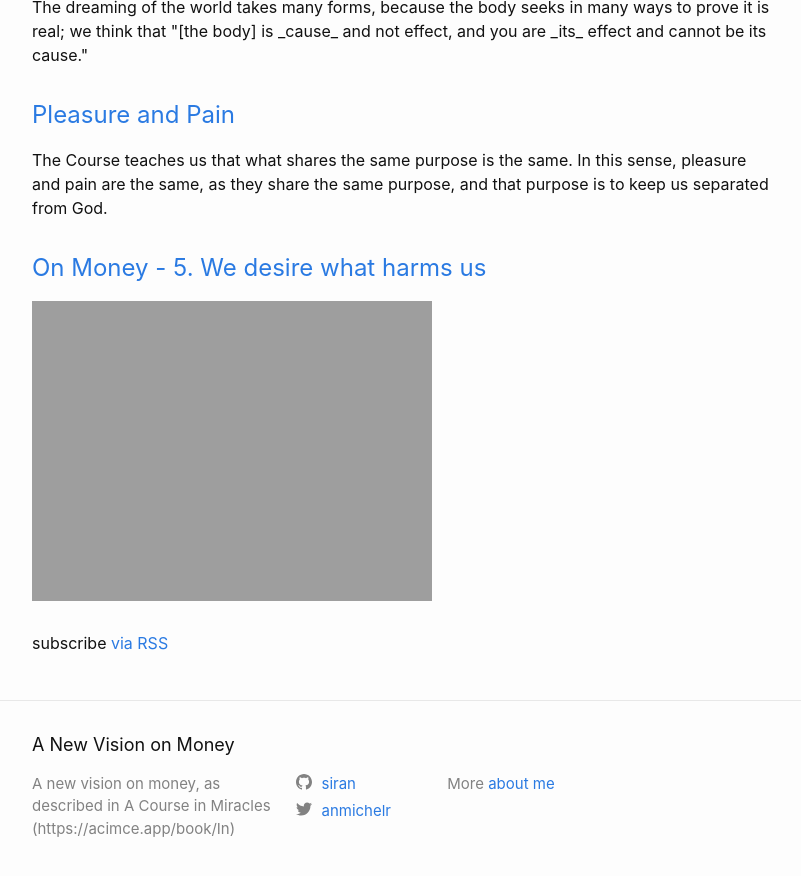
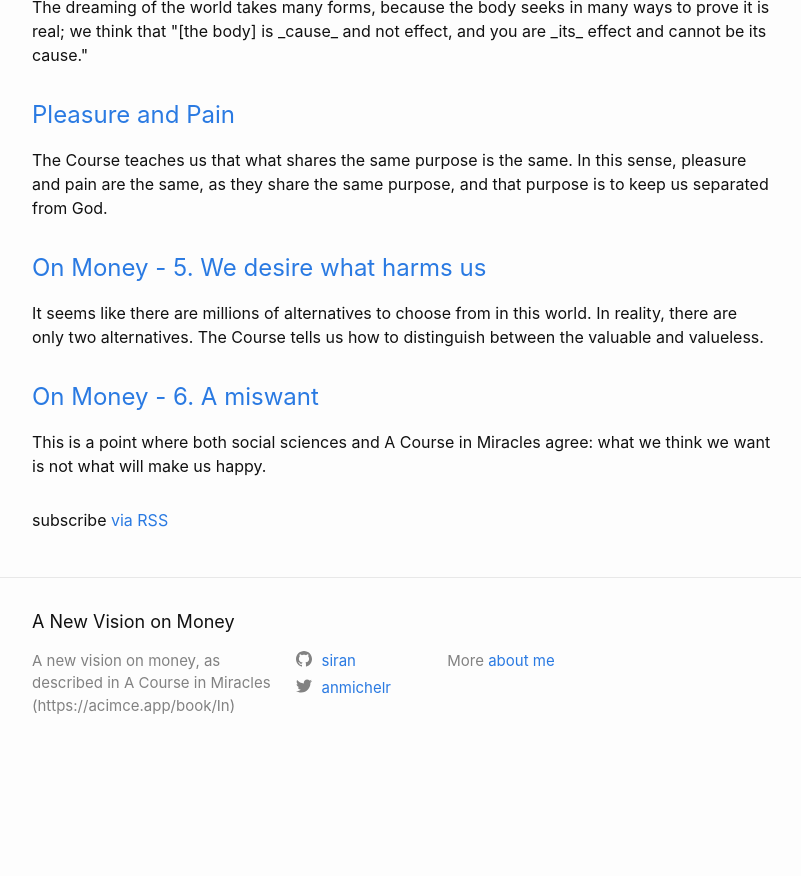
Before and after one commit to siran/a_new_vision_on_money, a Jekyll site: the page built from index.markdown, in a window 1280 px wide and 900 px high, scrolled down 1315 px. Shown: the top 876 px of the window, without its empty margins (238-1039 px from the left). Built offline with Jekyll 4.4.1, drawn with Linux system fonts in a browser that asks for light colours; after the commit the page ends 2092 px from its top, so only the background shows below that; some of the changed lines change nothing that is shown.

Commit message:
6 a miswant

```diff
--- a/_posts/2024-10-07-on-money--5.-we-desire-what-harms-us.md
+++ b/_posts/2024-10-07-on-money--5.-we-desire-what-harms-us.md
@@ -5,7 +5,8 @@
   - money
   - philosophy
   - spirituality
-canonical_url:
+canonical_url: https://anrodriguez.substack.com/p/on-money-5-we-desire-what-harms-ushtml
+excerpt: It seems like there are millions of alternatives to choose from in this world. In reality, there are only two alternatives. The Course tells us how to distinguish between the valuable and valueless.
 ---
 ![](https://siran.github.io/assets/a_new_vision_on_money/donuts.png)
 
@@ -77,7 +78,7 @@
 
 Imagine being able to buy and own things and not feel any guilt about it. It is possible if you stop choosing what has no value. In every decision where you are unsure of what to choose, be sure to apply these four criteria. You will likely change your mind about the goal you want to achieve.
 
-## Practice 1
+## Practice
 ### Warmup
 **When you have a few minutes in the day to do this exercise**, grab some paper and a pencil to take notes. Spend several minutes writing down as many things as come to mind that you would like to achieve, reach, or obtain. Here's an example:
 - Desire: `___________`
--- /dev/null
+++ b/_posts/2024-10-12-on-money--6.-a-miswant.md
@@ -0,0 +1,95 @@
+---
+date: 2024-10-12 06:08:57
+excerpt: "This is a point where both social sciences and A Course in Miracles agree: what we think we want is not what will make us happy."
+title: On Money - 6. A miswant
+tags:
+  - money
+  - philosophy
+  - spirituality
+---
+![](https://siran.github.io/assets/a_new_vision_on_money/woman-miswanting.png)
+
+Research in social sciences coined the term "miswanting":
+
+> "Miswanting" refers to the phenomenon of desiring or pursuing things that do not contribute to long-term happiness or well-being. It implies a disconnection between what an individual believes will make them happy and what truly brings satisfaction.
+
+The idea of miswanting is that we are convinced we know what we want, but once we obtain it, it does not bring happiness.
+
+For example, an experiment was conducted where a group of people was offered 20 dollars with the option to spend it on themselves or on someone else. Before choosing one of the two options, participants had to predict which option would make them happier. The result was that most chose to spend it on themselves, but these same people reported the least happiness after a week. However, those who decided to spend it on others, even without predicting that this would make them happier, were the ones who reported feeling happier after a week.
+
+It doesn't sound very intuitive. We usually think that we know exactly what we want. That we just need to trust what our heart tells us. Follow our dreams. However, this is a point where both social sciences and A Course in Miracles agree: what we think we want is not what will make us happy.
+
+The true reason why we do not find happiness in our possessions is not because we possess the wrong things or because we have too many or too few possessions. The reason is that possessing increases our sense of separation. This idea may surprise you, but we can look at it this way.
+
+When you possess something, who else possesses it with you? Only you, at most your closest family. Possessions intensify the feeling of being an isolated self, separate from the rest of the world.
+
+When you have something that few people have, don't you feel special or superior? Have you ever felt the need to hide or downplay the things you have to avoid causing envy in others? Or on the contrary, have you ever used your possessions to present yourself as special and cause envy?
+
+When you possess something, where is the light of God? Having your attention focused on the things of this world is equivalent to closing your eyes to the light that God wants to give you. That is the light that unites us with Him and with all. Possessions are truly a way of dimming ourselves.
+
+When you want to possess something or have to work to maintain it, you are distracting yourself from seeing that what you want to possess has no value. This distraction is a form of separation because it prevents you from seeing reality.
+
+When you enjoy a possession, which can be material or simply a pleasurable experience, isn't the body the target of this enjoyment? The body, as we saw before, is the symbol of the separation from God. By treating the body as an end, we are reinforcing the barrier that separates us from the rest of the universe.
+
+In general, the sense of separation and isolation that possessions cause is hidden in the unconscious. If we paid attention to what we feel, we would realize it immediately. However, the very idea of having possessions is a defense against the process of looking within and realizing that it is making us miserable.
+
+In the movie "Into the Wild," there is also a good example of this. It is a movie based on a true story of a man who abandons everything he has and becomes a wanderer. His dream: to live free in the wild nature of Alaska. While in Alaska, due to an accident, he ends up dying alone and in the middle of nowhere. In a diary found next to his body, he wrote his last words: "Happiness is only real when shared." This person embarked on the journey of his dreams, only to realize that happiness was with the people he had left behind. His most precious "possession" was freedom from his body, being free from the ties of others, but his sense of isolation ended up making him die in regret.
+
+I have had clear glimpses of that same truth. On many occasions, in the middle of a vacation in a place I was supposed to be enjoying, I have noticed that joy was absent. Despite being in a spectacular place, drinking cocktails by the sea, the happiness I had imagined having while doing that was absent. The sense of separation settled in despite nothing external in my life going wrong.
+
+The idea that we are desiring something that is not what we want is what the Course calls it an "alien will." This alien will, the will of the ego, is what keeps us in a state of dissatisfaction. This is explained in Lesson 339:
+
+> Everyone will receive what he requests, but he can be confused indeed about the things he wants; the state he would attain. What can he then request that he would want when he receives it? ([CE W-339.1:3-4](https://acimce.app/:W-339.1:3-4))
+
+The Course calls it "alien will" because, although it may seem like your will, it is not truly what you want. Your true will is the will of God. It is an idea that seems hard to accept.
+
+In this world many of us think that:
+
+- The world doesn't let us do what we want
+- God asks us to fight against what we desire
+- What the Holy Spirit recommends is His plan and not what we truly want
+
+Nothing could be further from the truth. Our true will resides in Heaven and is shared with God. The Course aims to free your true will, not restrict it. When we think God is recommending something we don’t want, we are actually fighting against what we genuinely want. We are convinced that the "alien will" is our own.
+
+We hold a grudge against God because we believe He is behind the feeling that our will is not free. If we could forgive God for this insane belief we harbor and recognize that He has always been on our side, we would unlock our true will in this world. This would translate into desiring and pursuing what would truly make us happy.
+
+We need to forgive God. Your free will depends on it:
+
+> But you will not forgive the world until you have forgiven Him Who gave your will to you, for it is _by_ your will the world is given freedom. ([CE T-30.II.5:2](https://acimce.app/:T-30.II.5:2))
+
+All God asks is that we see Him as a friend:
+
+> God is no enemy to you. He asks no more than that He hear you call Him “Friend.” ([CE T-30.II.1:10-11](https://acimce.app/:T-30.II.1:10-11))
+
+## Practice
+### In the Morning
+We will dedicate 15 minutes this morning to the following exercise. You will need the desire list you created in the previous lesson. Follow these steps:
+
+1. Close your eyes and prepare to quiet your mind. You can use the technique of being alert with all five senses at the same time.
+2. Say with determination: "I am ready to know my true will." Say it slowly, with the certainty that your mind will receive the message and begin to work toward this goal.
+3. Review the desire list. Offer each desire to God, as if placing them on His altar, saying:
+
+> I believe I want `_______`, but I suspect it is a miswant. Show me, Father, what will truly make me happy.
+
+Imagine that God receives the gifts you offer, and He returns to you in the form of a loving light what you truly need. Trust that this light will take shape in your life in a way you can understand and appreciate.
+
+### During the Day
+We will continue our practice of responding to temptation today, with the aim of starting to open our minds to the idea that you do not know what you truly want. It is crucial that we accept this fact, for otherwise, we will not accept God's help willingly. God knows what you truly want and need, but as long as you remain in a struggle of wills with Him, you will think that the desires you have now are what will make you happy.
+
+So, throughout the day, watch your mind for any loss of peace, no matter how small. What is a loss of peace but a tantrum about not getting the things you want and the way you want them? Immediately remind yourself that you do not know what is best for you, but there is someone walking beside you who does:
+
+> I believe I am upset because I want `_______` and don’t have it. But I am confused about what will make me happy. What is my true will in this, Father?
+
+For example, if you feel upset because a debt hasn’t been paid, because your work is unappreciated, or because you wish you were doing another type of job, say:
+
+> I believe I am upset because I want to be paid what I’m owed and haven’t been. But I am confused about what will make me happy. What is my true will in this, Father?
+
+Repeat these words very slowly, and pause at the end to allow God to remind you of what you truly desire. Do this until you feel an internal shift, even if it’s small.
+
+You might be tempted not to repeat the phrase because you think God will want the opposite of what you want, and therefore you will be unhappy. If this thought arises, correct it by saying:
+
+> God is not my enemy. He only wants to hear me call Him "Friend."
+
+With the help of your phone's timer, remind yourself every 20 minutes with the following phrase:
+
+> God's will for me is my perfect happiness.
```
